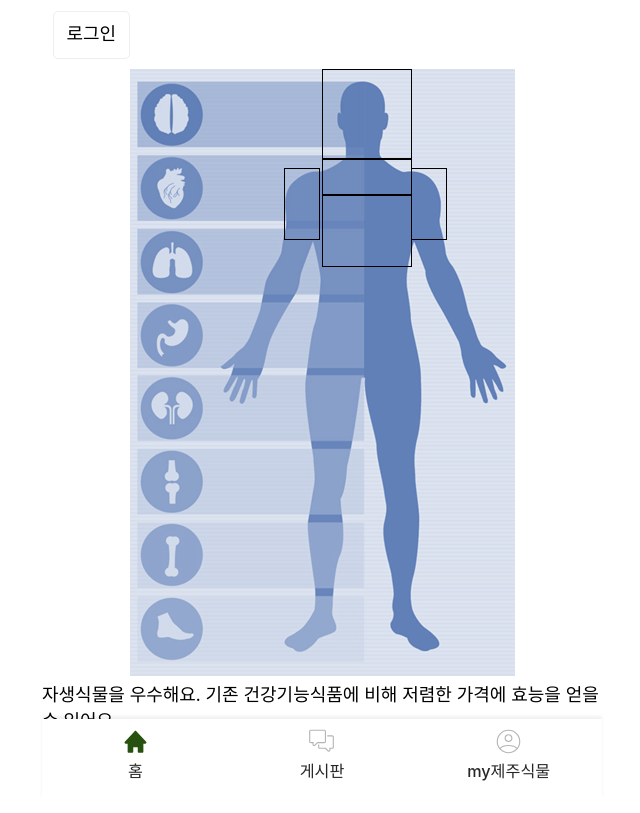
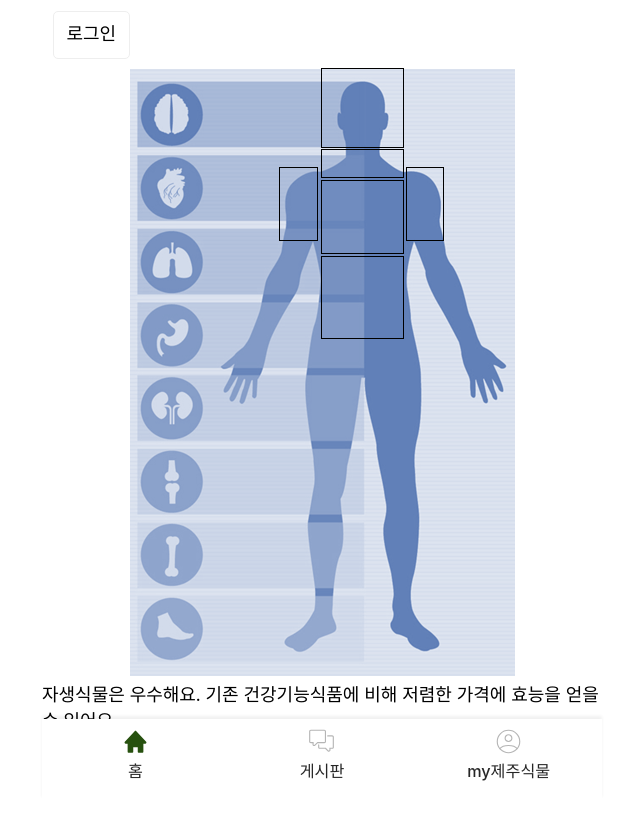
Before and after one commit to gwak2837/jeju-plant, a Next.js app: page / in a window 1280 px wide. Shown: the whole page, without its empty margins (318-958 px from the left). Built offline with nearby package versions, Linux system fonts and the light colour scheme; no server answers; a web font is replaced by a local one.

Commit message:
Add chest and abdomen

```diff
--- a/src/pages/index.tsx
+++ b/src/pages/index.tsx
@@ -61,42 +61,49 @@
 const Button = styled.button`
   position: absolute;
   z-index: 1;
-  border: 1px solid black;
+  box-shadow: 0 0 0 1px black;
 `
 
 const HeadButton = styled(Button)`
-  width: 5rem;
-  height: 5rem;
+  width: 4.5rem;
+  height: 4.3rem;
   top: 0;
   left: 50%;
 `
 
 const NeckButton = styled(Button)`
-  width: 5rem;
-  height: 2rem;
-  top: 5rem;
-  left: 50%;
-`
-
-const ChestButton = styled(Button)`
-  width: 5rem;
-  height: 4rem;
-  top: 7rem;
+  width: 4.5rem;
+  height: 1.5rem;
+  top: 4.5rem;
   left: 50%;
 `
 
 const ShoulderButton = styled(Button)`
-  width: 2rem;
+  width: 2.1rem;
   height: 4rem;
   top: 5.5rem;
-  left: 40%;
+  left: 39%;
 `
 
 const Shoulder2Button = styled(Button)`
   width: 2rem;
   height: 4rem;
   top: 5.5rem;
-  left: 73%;
+  left: 72%;
+`
+
+const ChestButton = styled(Button)`
+  width: 4.5rem;
+  height: 4rem;
+  top: 6.2rem;
+  left: 50%;
+`
+
+const AbdomenButton = styled(Button)`
+  width: 4.5rem;
+  height: 4.5rem;
+  top: 10.4rem;
+  left: 50%;
 `
 
 export default function HomePage() {
@@ -185,8 +192,23 @@
         >
           <Shoulder2Button />
         </Popover>
+        <Popover
+          content={
+            <div>
+              <div>배에 좋은 자생식물</div>
+              <ol>
+                <div>자생식물1</div>
+                <div>자생식물2</div>
+                <div>자생식물3</div>
+              </ol>
+            </div>
+          }
+          trigger="click"
+        >
+          <AbdomenButton />
+        </Popover>
       </Relative>
-      <div>자생식물을 우수해요. 기존 건강기능식품에 비해 저렴한 가격에 효능을 얻을 수 있어요.</div>
+      <div>자생식물은 우수해요. 기존 건강기능식품에 비해 저렴한 가격에 효능을 얻을 수 있어요.</div>
     </PageHead>
   )
 }
```
